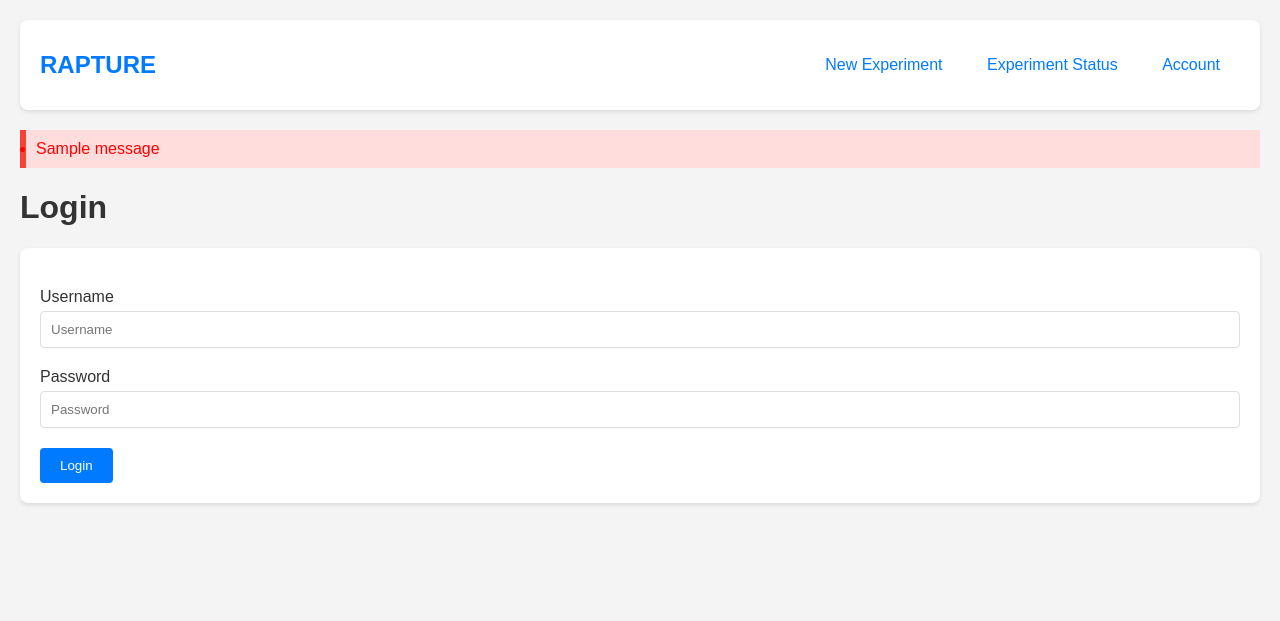
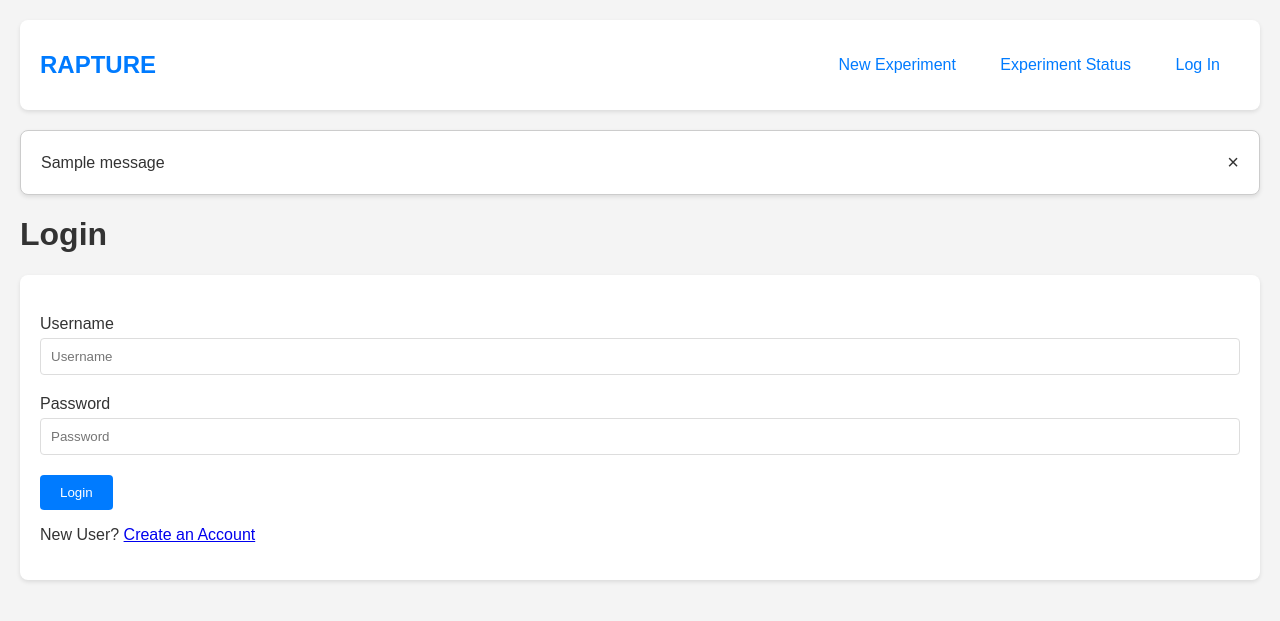
Before and after one commit to justinscottlee/smile-rapture, a Flask app: page /login in a window 1280 px wide. Shown: the top 621 px of the page. Run offline with Flask 3, Linux system fonts and the light colour scheme; one stand-in notice (Sample message) is shown.

Commit message:
refactor

```diff
--- a/helper-module/myapp.py
+++ b/helper-module/myapp.py
@@ -1,3 +1,3 @@
 import smile_helper
 
-smile_helper.log("hellbhfhdfhdho!")
+smile_helper.log("test")
--- a/web-portal/app.py
+++ b/web-portal/app.py
@@ -1,39 +1,46 @@
 import os
-import sqlite3
-import uuid
-
+from functools import wraps
 import subprocess
-import secrets
 import zipfile
 import smile_kube_utils
-import datetime
+import time
 from flask import Flask, render_template, request, redirect, url_for, flash, session, jsonify
-from werkzeug.utils import secure_filename
-from db_space import User, Experiment, ExperimentStatus
+from models import User, Experiment, ResultEntry
+from app.web_utils import create_unique_filename
 
 app = Flask(__name__)
+
 app.config['UPLOAD_FOLDER'] = os.path.join(os.getcwd(), "uploads/")
-app.config['SECRET_KEY'] = secrets.token_urlsafe(16)
+app.config['SECRET_KEY'] = os.urandom(24).hex()
 app.config['REGISTRY_URI'] = '130.191.161.13:5000'
 
-ALLOWED_EXTENSIONS = {'txt', 'pdf', 'png', 'jpg', 'jpeg', 'gif'}
-
-db: list[User] = [User("admin", "admin@admin.net", "admin",
-                       [Experiment(0, ExperimentStatus.NOT_READY.value, str(ExperimentStatus.NOT_READY.name),
-                                   "app067355", [9834, 9324, 3234]),
-                        Experiment(1, ExperimentStatus.NOT_READY.value, str(ExperimentStatus.NOT_READY.name),
-                                   "app067355", [9834, 9324, 3234])
-                        ])]
+db: list[User] = [User("admin", "admin@admin.net", "admin", [Experiment(0), Experiment(1)])]
 
 
-def allowed_file(filename):
-    return '.' in filename and \
-        filename.rsplit('.', 1)[1].lower() in ALLOWED_EXTENSIONS
+@app.context_processor
+def utility_processor():
+    def ts_formatted(ts):
+        return time.strftime('%Y-%m-%d %H:%M:%S', time.localtime(ts))
+    return dict(ts_formatted=ts_formatted)
 
 
-def create_unique_filename(filename):
-    now = datetime.datetime.now()
-    return filename + now.strftime("%Y%m%d%H%M%S")
+def auth_required(f):
+    @wraps(f)
+    def decorated_function(*args, **kwargs):
+        # Redirect if session not logged in
+        if 'loggedin' not in session:
+            return redirect(url_for('login'))
+
+        # Find user account object
+        user = next((u for u in db if u.name_id == session['name_id']), None)
+
+        # If account object is not found, show error page.
+        if not user:
+            return render_template('error.html', err='Invalid session name_id!')
+
+        return f(user, *args, **kwargs)
+
+    return decorated_function
 
 
 @app.route('/login', methods=['GET', 'POST'])
@@ -52,7 +59,7 @@ def login():
         if acc and (acc.password != password):
             acc = None
 
-        # If account exists in accounts
+        # If account exists and password is correct in accounts
         if acc:
             # Create session data, we can access this data in other routes
             session['loggedin'] = True
@@ -64,7 +71,8 @@ def login():
 
         else:
             # Account doesnt exist or username/password incorrect
-            return render_template('error.html', err='Invalid username/password', back_url=url_for('login'))
+            flash('Invalid username/password')
+            return render_template('login.html')
 
     if 'loggedin' in session:
         return redirect(url_for('account'))
@@ -75,22 +83,21 @@ def login():
 
 @app.route('/upload_results/<int:experiment_id>', methods=['POST'])
 def upload_results(experiment_id: int):
-    if request.method == 'POST':
-        experiment = None
+    experiment = None
 
-        # Search for experiment in db TODO improve
-        for user in db:
-            for exp in user.experiments:
-                if exp.experiment_id == experiment_id:
-                    experiment = exp
+    # TODO improve
+    # Search for experiment in db
+    for user in db:
+        for exp in user.experiments:
+            if exp.experiment_id == experiment_id:
+                experiment = exp
 
-        if experiment is None:
-            jsonify({'error': 'no experiment found'}), 404
+    if experiment is None:
+        return 'No Experiment Found', 404
 
-        print(request.json)
-        experiment.results.append(str(request.json))
+    experiment.results.append(ResultEntry(str(request.json)))
 
-        return 'OK', 200
+    return 'OK', 200
 
 
 # @app.route('/upload_results/<int:experiment_id>', methods=['POST'])
@@ -128,22 +135,9 @@ def upload_results(experiment_id: int):
 
 
 @app.route('/status')
-def status():
-    # Check if user is logged in, otherwise redirect to login
-    if 'loggedin' not in session:
-        return redirect(url_for('login'))
-
-    # Find user value with matchin session name_id
-    acc = next((u for u in db if u.name_id == session['name_id']), None)
-
-    # If user not found show error value
-    if not acc:
-        return render_template('error.html', err='Invalid session username/password!')
-
-    # Fets user experiments list
-    exps = acc.experiments
-
-    return render_template('status.html', name_id=acc.name_id, exps=exps)
+@auth_required
+def status(user: User):
+    return render_template('status.html', user=user)
 
 
 @app.route('/logout')
@@ -158,50 +152,27 @@ def logout():
 
 
 @app.route('/new')
-def new():
-    if 'loggedin' not in session:
-        return redirect(url_for('login'))
-
-    acc = next((u for u in db if u.name_id == session['name_id']), None)
-
-    if not acc:
-        return render_template('error.html', err='Invalid session data!')
-
-    return render_template('new.html', name_id=acc.name_id, email=acc.email)
+@auth_required
+def new(user: User):
+    return render_template('new.html', user=user)
 
 
 @app.route('/')
-def index():  # put application's code here
-    if request.args.get('uploaded') == "true":
-        flash("File uploaded successfully")
-    elif request.args.get('uploaded') == "false":
-        flash("File upload failed")
-
+def index():
     return render_template("index.html")
 
 
-@app.route('/account')
-def account():
-    if 'loggedin' not in session:
-        return redirect(url_for('login'))
-
-    acc = next((u for u in db if u.name_id == session['name_id']), None)
-
-    if not acc:
-        return render_template('error.html', err='Invalid session username/password!')
-
-    return render_template("account.html", name_id=acc.name_id, email=acc.email, exps=str(len(acc.experiments)))
+@app.route('/account', methods=['GET'])
+@auth_required
+def account(user: User):
+    return render_template("account.html", user=user)
 
 
 @app.route('/upload_file', methods=['POST'])
-def upload_file():
-    acc = next((u for u in db if u.name_id == session['name_id']), None)
-
-    if not acc:
-        return render_template('error.html', err='Invalid session username/password!')
-
-    email = acc.email
-    username = acc.name_id
+@auth_required
+def upload_file(user: User):
+    email = user.email
+    username = user.name_id
 
     python_versions = request.form.getlist('container-image[]')
     code_files_list = request.files.getlist('code-files[]')
--- /dev/null
+++ b/web-portal/app/web_utils.py
@@ -0,0 +1,22 @@
+import os
+import sqlite3
+import uuid
+
+import subprocess
+import secrets
+import zipfile
+import datetime
+from flask import Flask, render_template, request, redirect, url_for, flash, session, jsonify
+from werkzeug.utils import secure_filename
+
+ALLOWED_EXTENSIONS = {'txt', 'pdf', 'png', 'jpg', 'jpeg', 'gif'}
+
+
+def allowed_file(filename):
+    return '.' in filename and \
+        filename.rsplit('.', 1)[1].lower() in ALLOWED_EXTENSIONS
+
+
+def create_unique_filename(filename):
+    now = datetime.datetime.now()
+    return filename + now.strftime("%Y%m%d%H%M%S")
--- /dev/null
+++ b/web-portal/run.py
@@ -0,0 +1 @@
+# from app import app
--- a/web-portal/static/style.css
+++ b/web-portal/static/style.css
@@ -78,9 +78,34 @@ h1 a:hover {
 
 .flashes {
     padding: 10px;
+    list-style-type: none;
     background-color: #ffdddd;
     border-left: 6px solid #f44336;
     margin-bottom: 15px;
+}
+
+.message {
+    display: flex; /* Use flex display for the message container */
+    justify-content: space-between; /* Space the message and close button */
+    align-items: center; /* Vertically center the content */
+    border: 1px solid #ccc;
+    padding: 20px;
+    /*margin-bottom: 10px;*/
+
+    background: white;
+    border-radius: 8px;
+    box-shadow: 0 2px 4px rgba(0, 0, 0, 0.1);
+
+}
+
+.message-text {
+    flex-grow: 1; /* Allow the message text to take up available space */
+}
+
+.close-btn {
+    margin-left: 20px; /* Add some space between the message text and the close button */
+    cursor: pointer;
+    font-size: 20px;
 }
 
 form {
@@ -220,9 +245,11 @@ input[type="submit"]:hover {
     list-style-type: none;
     padding-left: 0;
 }
+
 .status-pane-li {
     padding-bottom: 20px;
 }
+
 .status-pane-div {
     /* width: fit-content; */
     /* padding: 10px 0px; */
@@ -236,3 +263,18 @@ input[type="submit"]:hover {
         font-weight: bolder;
     }
 }
+
+.terminal {
+    background-color: black;
+    color: limegreen;
+    font-family: monospace;
+    padding: 10px;
+    border-radius: 5px;
+    /*margin: 20px auto;*/
+    overflow: hidden;
+    transition: max-height 0.3s ease-out;
+}
+
+.log-content {
+    /*white-space: pre-wrap; !* Keeps the formatting of log messages *!*/
+}
--- a/web-portal/templates/layout.html
+++ b/web-portal/templates/layout.html
@@ -11,9 +11,11 @@
         <ul>
             <li><a href="/new">New Experiment</a></li>
             <li><a href="/status">Experiment Status</a></li>
+            {% if 'loggedin' in session %}
                 <li><a href="/account">Account</a></li>
-            {% if 'loggedin' in session %}
                 <li><a href="/logout">Log Out</a></li>
+            {% else %}
+                <li><a href="/login">Log In</a></li>
             {% endif %}
         </ul>
     </nav>
@@ -21,11 +23,12 @@
 <body>
 {% with messages = get_flashed_messages() %}
     {% if messages %}
-            <ul class=flashes>
         {% for message in messages %}
-                    <li style="color: red">{{ message }}</li>
+            <div class="message">
+                <div class="message-text">{{ message }}</div>
+                <div class="close-btn" onclick="this.parentElement.style.display='none';">&times;</div>
+            </div>
         {% endfor %}
-            </ul>
     {% endif %}
 {% endwith %}
 
--- a/web-portal/templates/login.html
+++ b/web-portal/templates/login.html
@@ -16,6 +16,7 @@
 
 				<div class="msg">{{ msg }}</div>
 				<input type="submit" value="Login">
+                <p>New User? <a href="/create">Create an Account</a></p>
 			</form>
 		</div>
 {% endblock %}
--- a/web-portal/templates/new.html
+++ b/web-portal/templates/new.html
@@ -2,13 +2,9 @@
 {% block content %}
 <form action="/upload_file" method="post" enctype="multipart/form-data">
     <h2>Submit Experiment</h2>
-    <hr style="margin-top: 20px;margin-bottom: 20px;">
-    <div id="infoSection">
-        <p>Logged in as: {{ name_id }}</p>
-    </div>
+    <p>Logged in as: {{ user.name_id }}</p>
 
     <!-- Nodes Section -->
-    <hr style="margin-top: 20px;margin-bottom: 20px;">
     <div id="nodesSection" style="">
         <h3>Nodes</h3>
         <!-- Container Sections will be appended here -->
```
Also changed, not shown: helper-module/smile_helper.py (+5 -4 lines), web-portal/app/__init__.py (added, +11 -0 lines), web-portal/db_space.py (deleted, +0 -29 lines), web-portal/models.py (added, +36 -0 lines), web-portal/templates/account.html (+6 -5 lines), web-portal/templates/status.html (+19 -6 lines). Lines whose indentation alone changed are shown as unchanged.
